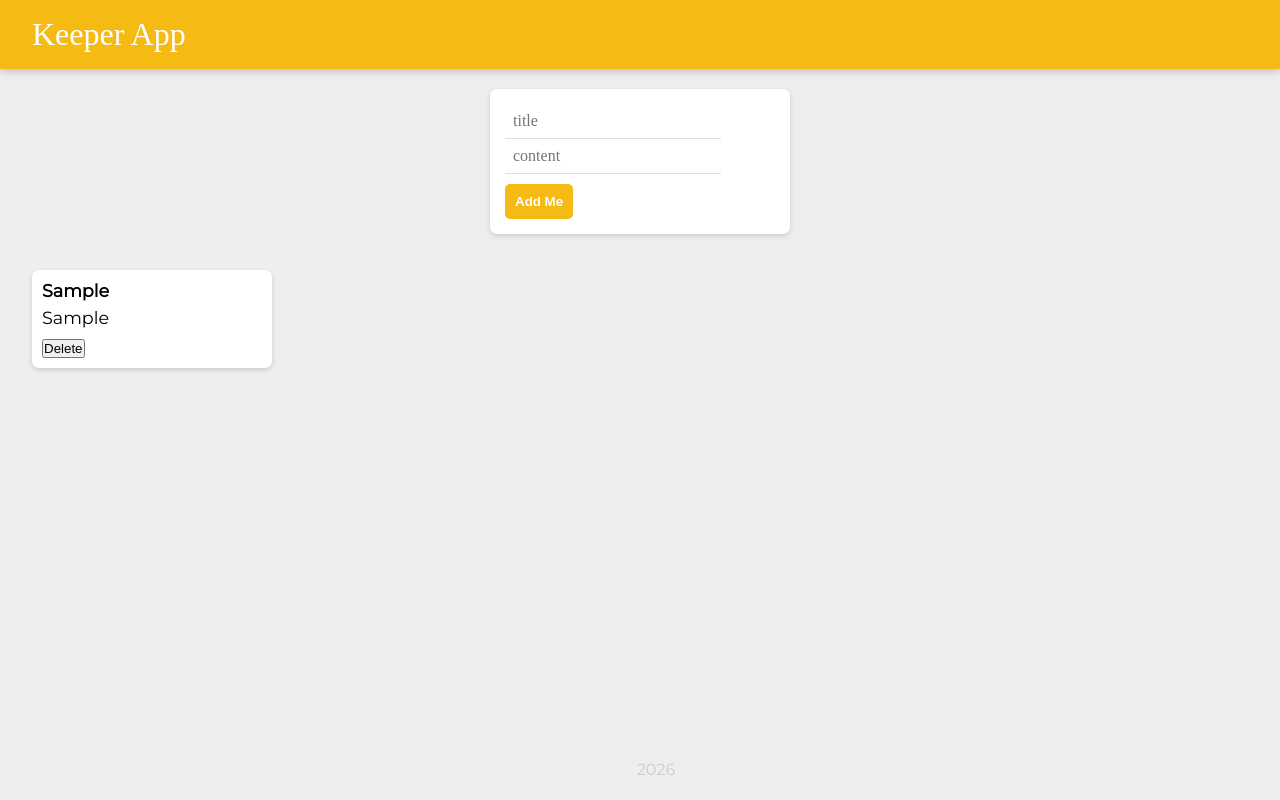
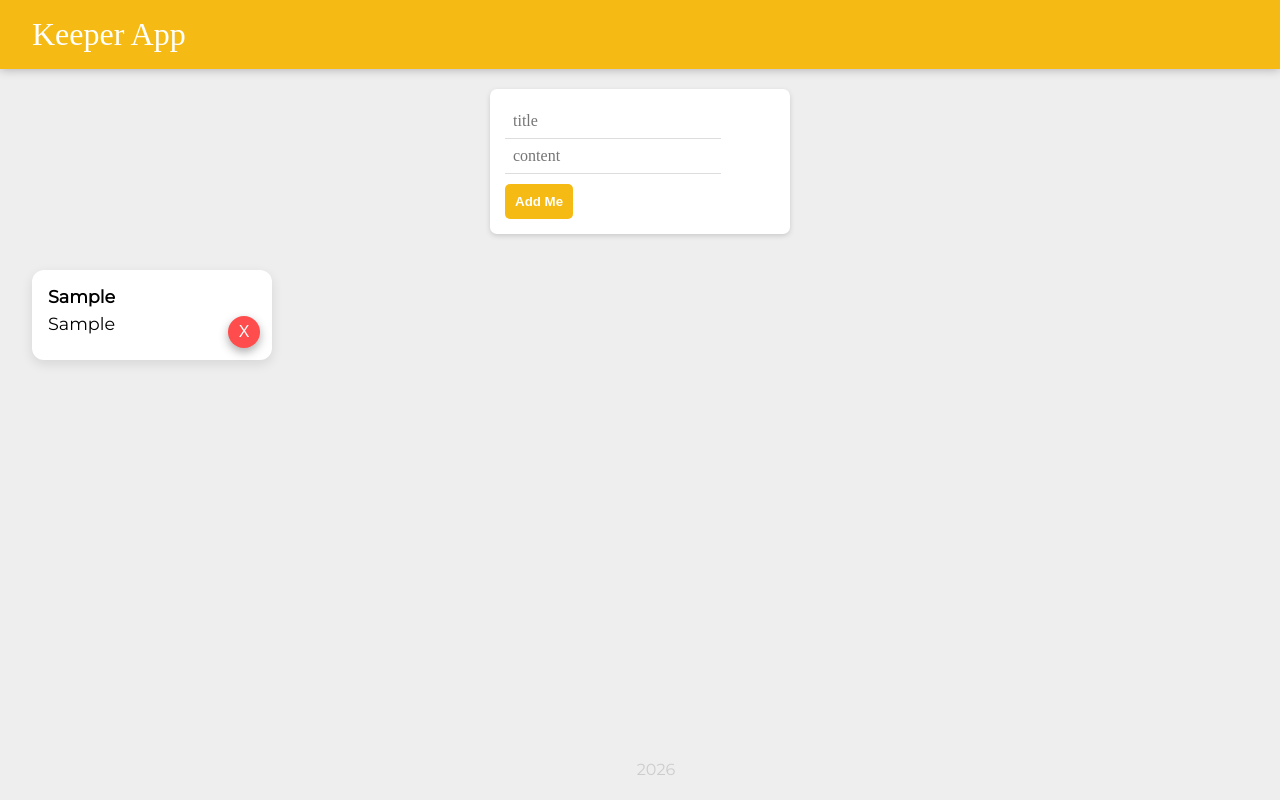
Before and after one commit to sreeman-dyageti/keeper_app, a React (Vite) app: page / in a window 1280 px wide. Both pictures are taken after typing "Sample", "Sample" into the empty fields and a click on the button "Add Me". Built offline with nearby package versions, Linux system fonts and the light colour scheme; a web font is replaced by a local one.

Commit message:
style: Add style for delete button

```diff
--- a/public/styles.css
+++ b/public/styles.css
@@ -35,15 +35,7 @@ footer {
 footer p {
   color: #ccc;
 }
-.note {
-  background: #fff;
-  border-radius: 7px;
-  box-shadow: 0 2px 5px #ccc;
-  padding: 10px;
-  width: 240px;
-  margin: 16px;
-  float: left;
-}
+
 .note h1 {
   font-size: 1.1em;
   margin-bottom: 6px;
@@ -105,3 +97,54 @@ footer p {
   flex-wrap: wrap;
   justify-content: left;
 }
+
+.note {
+  position: relative;
+  background: #fff;
+  padding: 16px;
+  width: 240px;
+  border-radius: 12px;
+  box-shadow: 0 4px 12px rgba(0,0,0,0.1);
+  margin: 16px;
+  transition: 0.2s ease;
+}
+
+.note:hover {
+  transform: translateY(-5px);
+}
+
+/* Delete Button */
+.delete-btn {
+  position: absolute;
+  bottom: 12px;
+  right: 12px;
+
+  background: #ff4d4d;
+  color: white;
+  border: none;
+  border-radius: 50%;
+
+  width: 32px;
+  height: 32px;
+
+  font-size: 16px;
+  cursor: pointer;
+
+  display: flex;
+  align-items: center;
+  justify-content: center;
+
+  box-shadow: 0 4px 10px rgba(52, 48, 48, 0.4);
+  transition: all 0.2s ease;
+}
+
+/* Hover effect */
+.delete-btn:hover {
+  background: #e60000;
+  transform: scale(1.1);
+}
+
+/* Click effect */
+.delete-btn:active {
+  transform: scale(0.95);
+}
--- a/src/components/note.jsx
+++ b/src/components/note.jsx
@@ -4,9 +4,10 @@ function Note(props){
     return <div className="note">
         <h1>{props.title}</h1>
         <p>{props.content}</p>
-        <button onClick={()=>{
+        <button className="delete-btn"
+        onClick={()=>{
             props.onChecked(props.id);
-        }}>Delete</button>
+        }}>X</button>
     </div>
 }
 
```
